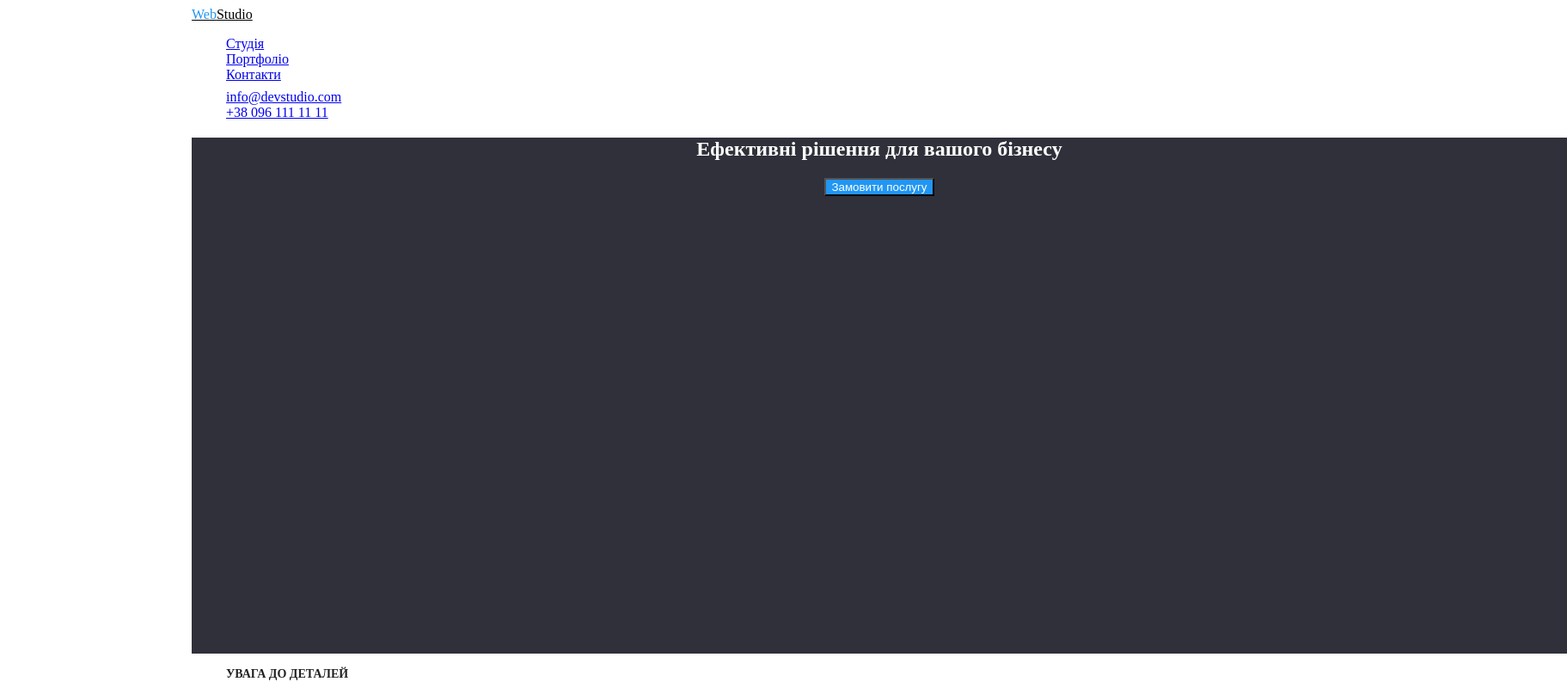
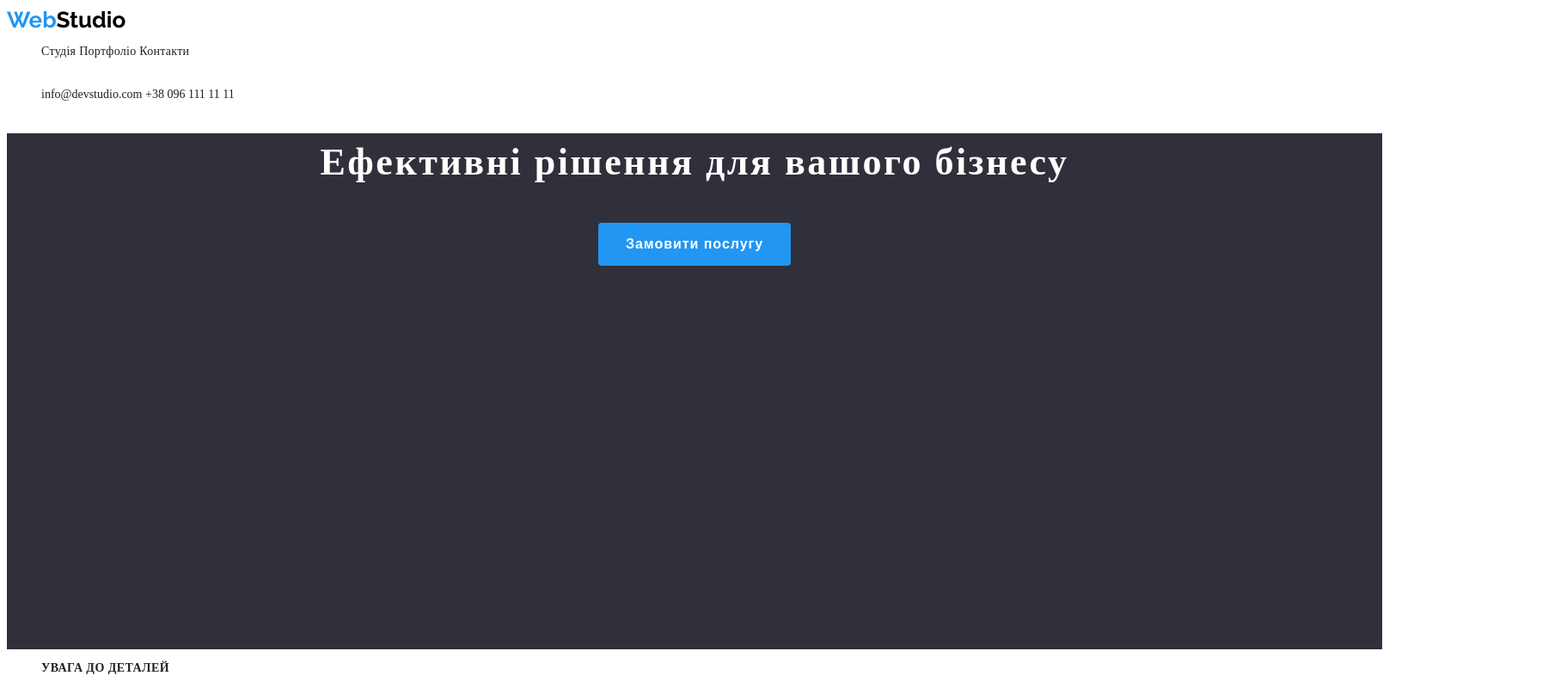
Before and after one commit to RomanKaptarUA/WebStudio, a plain HTML site: page index.html in a window 1280 px wide. Shown: the top 800 px of the page at 86% size, 1823 px wide, since content can reach past the window. Drawn offline with Linux system fonts and the light colour scheme.

Commit message:
add some code

```diff
--- a/css/style.css
+++ b/css/style.css
@@ -9,9 +9,11 @@
  --secondary-background-color: #2f303A;
 }
 body{
-    padding: 0 215px;
+    width: 1600px;
     color: var(--primary-text-color);
     background-color: var(--primary-background-color);
+    font-family: 'Roboto' sans-serif;
+    font-size: 14px;
    }
 
    span{
@@ -21,6 +23,13 @@ body{
    /*header*/
    .logo{
     color: var(--logo-color);
+    font-family: 'Raleway';
+    font-size: 26px;
+    font-weight: 700;
+    line-height: normal;
+    letter-spacing: 0,78px;
+    text-decoration: none;
+
    }
 
    .blue{
@@ -36,6 +45,28 @@ body{
     width: 1600px;
 }
 
+.site-list{
+    color: var(--title-text-color);
+    text-decoration: none;
+    font-weight: 500;
+    line-height: normal;
+    letter-spacing: 0.28px;
+}
+
+.site-list:hover{
+    color: var(--background-button-color);
+}
+
+.site-link{
+    text-decoration: none;
+    color: var(--title-text-color);
+}
+
+.site-link:hover,
+.site-link:focus{
+    color: var(--background-button-color);
+}
+
 /*post*/
 .post{
     background-color: var(--secondary-background-color);
@@ -46,21 +77,46 @@ body{
 }
 .post-title{
     color: var(--second-text-color);
+    font-size: 44px;
+    font-weight: 900;
+    line-height: 68px;
+    letter-spacing: 2.54px;
+    text-align: center;
 }
 .post-button{
     color: var(--second-text-color);
     background: var(--background-button-color);
     cursor: pointer;
+    font-size: 16px;
+    font-weight: 700;
+    line-height: 30px;
+    letter-spacing: 0.96px;
+    border-radius: 4px;
+    border: none;
+    padding: 10px 32px;
+    margin: 0 auto;
+}
+.section-title{
+    color: var(--title-text-color);
+    font-size: 36px;
+    font-weight: 700;letter-spacing: 1.80px;
+    text-align: center;
 }
 
 /*benefits*/
 .benefits-name{
     color: var(--title-text-color);
     font-size: 14px;
+    font-weight: 700;
+    line-height: normal;
+    letter-spacing: 0.42px;
 }
 
 .benefits-text{
     font-size: 14px;
+    font-weight: 400;
+    line-height: 24px;
+    letter-spacing: 0.42px;
 }
 
 .page-footer{
--- a/index.html
+++ b/index.html
@@ -6,8 +6,8 @@
     <meta name="viewport" content="width=device-width, initial-scale=1.0">
     <title>WebStudio</title>
     <link rel="preconnect" href="https://fonts.googleapis.com">
-    <link rel="preconnect" href="https://fonts.gstatic.com" crossorigin>
-    <link href="https://fonts.googleapis.com/css2?family=Playfair+Display&family=Ubuntu:wght@300&display=swap" rel="stylesheet">
+<link rel="preconnect" href="https://fonts.gstatic.com" crossorigin>
+<link href="https://fonts.googleapis.com/css2?family=Raleway:wght@700&family=Roboto:wght@400;500;700;900&display=swap" rel="stylesheet">
     <link rel="stylesheet" href="css/style.css">
 </head>
 
@@ -16,25 +16,21 @@
         <nav class="site-nav">
             <a class="logo" href="./index.html"><span class="web1">Web</span>Studio</a>
             <ul class="site-list">
-                <li>
-                    <a href="./index.html">Студія</a>
-                </li>
-                <li>
-                    <a href="./portfolio.html">Портфоліо</a>
-                </li>
-                <li>
-                    <a href="#">Контакти</a>
-                </li>
+
+                    <a class="site-link" href="./index.html">Студія</a>
+
+                    <a class="site-link" href="./portfolio.html">Портфоліо</a>
+
+                    <a class="site-link" href="#">Контакти</a>
 
             </ul>
         </nav>
         <ul class="contacts-list">
-            <li>
-                <a href="malito.info@devstudio.com">info@devstudio.com</a>
-            </li>
-            <li>
-                <a href="tel +38 096 111 11 11">+38 096 111 11 11</a>
-            </li>
+
+                <a class="site-link" href="malito.info@devstudio.com">info@devstudio.com</a>
+
+                <a class="site-link" href="tel +38 096 111 11 11">+38 096 111 11 11</a>
+
         </ul>
     </header>
 
```
Also changed, not shown: portfolio.html (+3 -0 lines).
